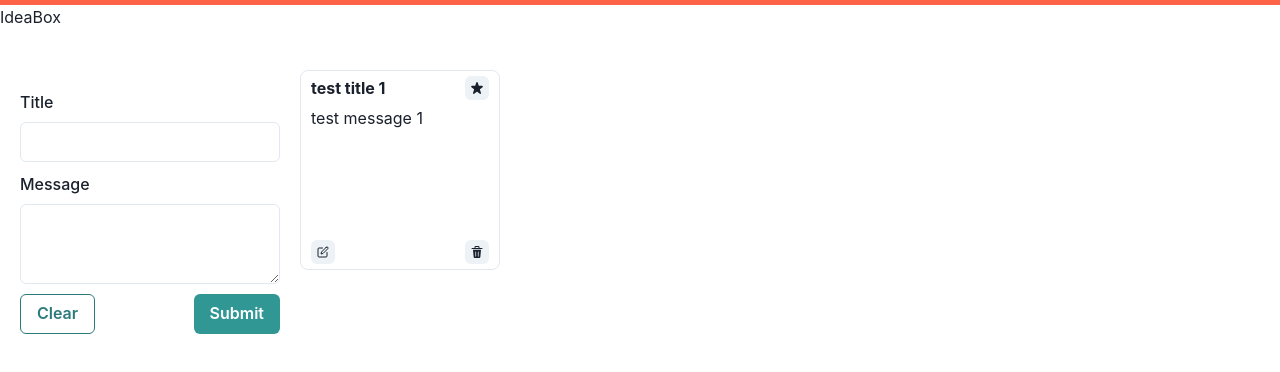
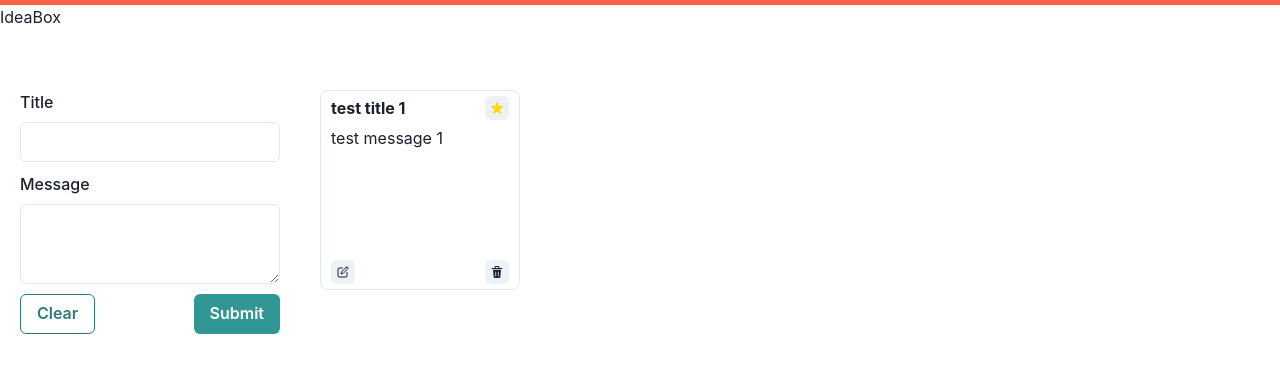
Before and after one commit to Nathan-Froeh/idea-box, a React (Create React App) app: page / in a window 1280 px wide. Shown: the top 372 px of the page. Built offline with nearby package versions, Linux system fonts and the light colour scheme.

Commit message:
toggle favorite

```diff
--- a/package.json
+++ b/package.json
@@ -15,6 +15,7 @@
     "react": "^17.0.2",
     "react-dom": "^17.0.2",
     "react-scripts": "4.0.3",
+    "uuid": "^8.3.2",
     "web-vitals": "^1.1.1"
   },
   "scripts": {
--- a/src/Store/Reducer.js
+++ b/src/Store/Reducer.js
@@ -12,6 +12,16 @@ export const reducer = (state, action) => {
         ...state,
         ideas: state.ideas.filter(idea => idea !== action.payload)
       };
+    case 'TOGGLE-FAVORITE':
+      return {
+        ...state,
+        ideas: state.ideas.map(idea => {
+          if(idea === action.payload) {
+            idea.favorite = !idea.favorite;
+          }
+          return idea
+        })
+      };
 
     default:
       return state;
--- a/src/Store/Store.js
+++ b/src/Store/Store.js
@@ -5,7 +5,12 @@ import { reducer } from "./Reducer"
 
 
 const initialState = {
-  ideas: [{title: 'test title 1', message: 'test message 1'}]
+  ideas: [{
+    id: '1',
+    favorite: true,
+    title: 'test title 1',
+    message: 'test message 1'
+  }]
 }
 
 export const Context = createContext(initialState);
--- a/src/card/card.jsx
+++ b/src/card/card.jsx
@@ -1,4 +1,6 @@
 import './card.scss';
+import React, { useContext } from 'react';
+import { Context } from '../Store/Store';
 import {
   Box,
   Heading,
@@ -14,19 +16,29 @@ import {
 
 
 export function Card(props) {
+  const {dispatch} = useContext(Context);
   const {card} = props;
   console.log('props', props)
+  const yellow = "#FFD712";
+  const starColor = () => {
+    if(card.favorite) return yellow
+    return 'black'
+  };
+
+  const toggleFavorite = () => {
+    dispatch({type: 'TOGGLE-FAVORITE', payload: card})
+  }
 
   return (
-    <Box h="200px" w="200px" p="5px 10px" borderWidth="1px" borderRadius="lg" overflow="hidden">
+    <Box h="200px" w="200px" p="5px 10px" m="20px" borderWidth="1px" borderRadius="lg" overflow="hidden">
       <Box w="100%" h="30px" display="flex" flexDirection="row" justifyContent="space-between">
         <Heading as="h3" size="l">{card.title}</Heading>
         <Tooltip label="Favorite">
-          <IconButton icon={<StarIcon/>} size="xs"></IconButton>
+          <IconButton icon={<StarIcon/>} size="xs" color={starColor()} onClick={() => toggleFavorite()}></IconButton>
         </Tooltip>
       </Box>
 
-      <Box w="100%" h="calc(100% - 54px)">
+      <Box w="100%" h="calc(100% - 54px)" overflow="scroll">
         <Text>{card.message}</Text>
 
       </Box>
--- a/src/sideNav/sideNav.jsx
+++ b/src/sideNav/sideNav.jsx
@@ -14,15 +14,13 @@ import {
   Formik,
   Field,
   Form,
-  // useFormik,
  } from 'formik';
  import React, { useState, useContext } from 'react';
 import { Context } from '../Store/Store';
-
+import { v4 as uuidv4 } from 'uuid';
 
 
 export function SideNav() {
-  // const [cards, setCard] = useState([]);
   const {state, dispatch} = useContext(Context);
 
   function validate(value) {
@@ -37,7 +35,12 @@ export function SideNav() {
     event.preventDefault()
     const {title, message} = event.target;
 
-    dispatch({type: 'ADD-IDEA', payload: {title: title.value, message: message.value}})
+    dispatch({type: 'ADD-IDEA', payload: {
+      id: uuidv4(),
+      favorite: false,
+      title: title.value,
+      message: message.value
+    }})
   }
 
   return (
```
Also changed, not shown: 1 other file (tests, documents, lock files or other folders).
